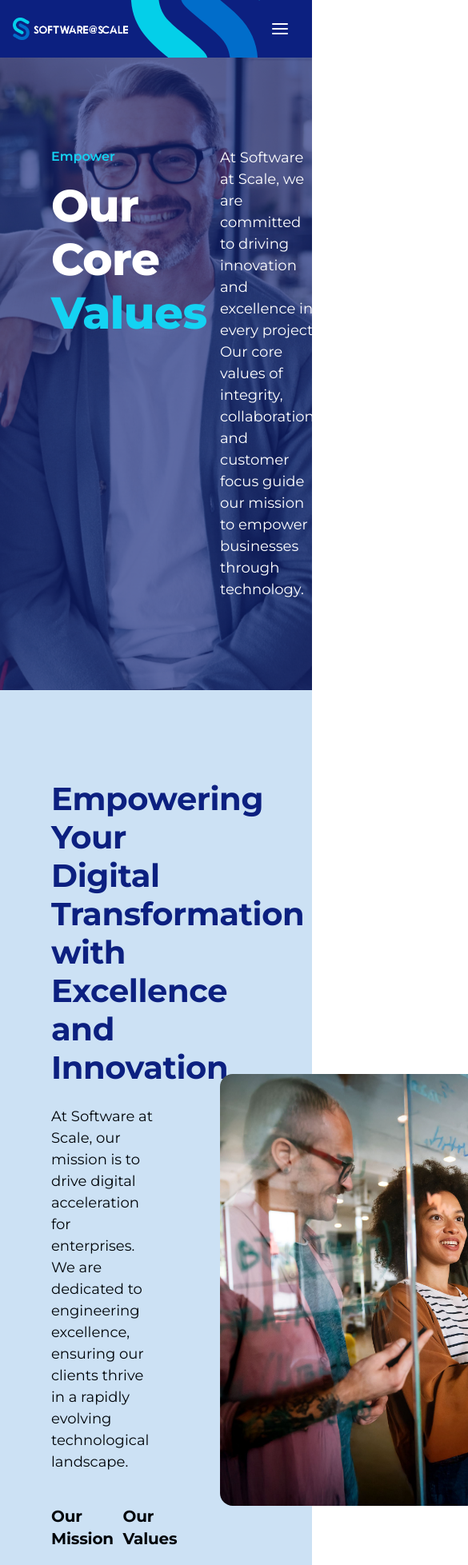
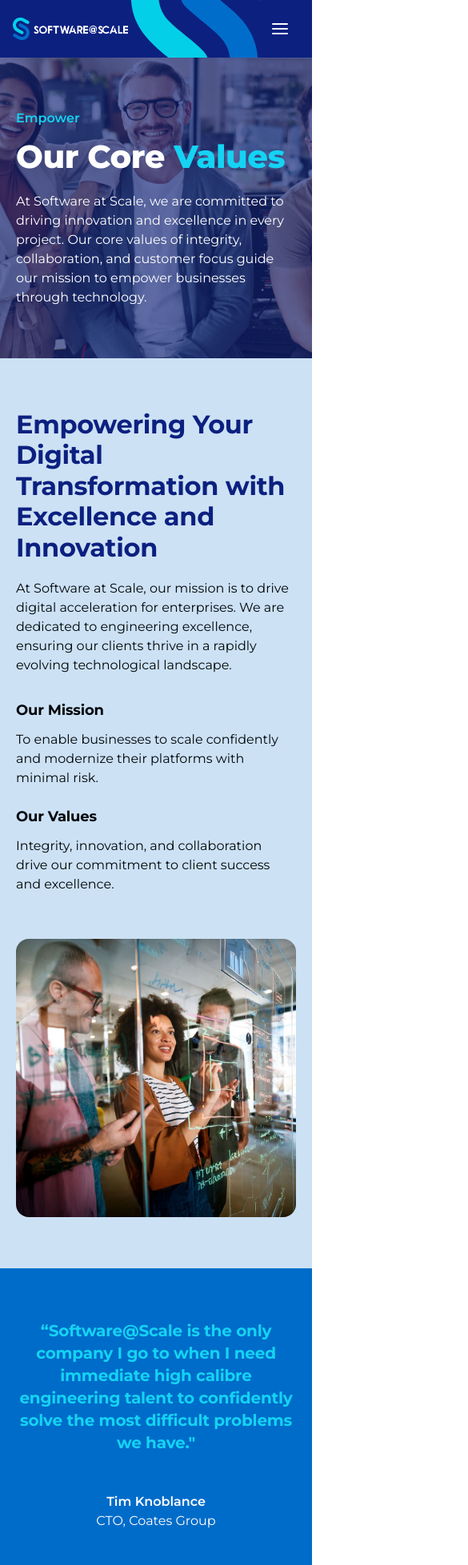
Before and after one commit to Cameron-p-Carter/sasrsitre, a Next.js app: page /core-values in a window 390 px wide. Shown: the top 1957 px of the page at 80% size, 585 px wide, since content can reach past the window. Built offline with nearby package versions, Linux system fonts and the light colour scheme.

Commit message:
finished core values responsive

```diff
--- a/app/components/CoreValuesGridSection.tsx
+++ b/app/components/CoreValuesGridSection.tsx
@@ -25,22 +25,22 @@ const CoreValuesGridSection = () => {
   ];
 
   return (
-    <section className="bg-[#cce1f4] px-16 py-28 w-full">
-      <div className="max-w-[1280px] mx-auto flex flex-col gap-[80px] items-center">
+    <section className="bg-[#cce1f4] px-5 md:px-16 py-16 md:py-28 w-full">
+      <div className="max-w-[1280px] mx-auto flex flex-col gap-12 md:gap-[80px] items-center">
         {/* Section Title and Description */}
-        <div className="flex flex-col gap-4 items-center max-w-[768px] w-full text-center">
-          <h2 className="font-bold text-[#0c2080] text-[48px] leading-[1.2] tracking-[-0.48px] w-full">
+        <div className="flex flex-col gap-5 md:gap-4 items-center max-w-[768px] w-full text-center">
+          <h2 className="font-bold text-[#0c2080] text-[36px] md:text-[48px] leading-[1.2] tracking-[-0.36px] md:tracking-[-0.48px] w-full">
             Our Core Values Shape Our Success
           </h2>
-          <p className="font-normal text-lg leading-[1.5] text-[#00050a] w-full">
+          <p className="font-normal text-base md:text-lg leading-[1.5] text-[#00050a] w-full">
             At Software at Scale, our core values are the foundation of our culture. They inspire us to deliver exceptional results and foster strong partnerships.
           </p>
         </div>
 
-        {/* Core Values Grid (Desktop: 3 Columns) */}
-        <div className="flex gap-12 w-full">
+        {/* Core Values Grid (Mobile: Stacked, Desktop: 3 Columns) */}
+        <div className="flex flex-col md:flex-row gap-12 md:gap-12 w-full">
           {values.map((value, index) => (
-            <div key={index} className="flex flex-col gap-6 items-center w-1/3 text-center">
+            <div key={index} className="flex flex-col gap-5 md:gap-6 items-center w-full md:w-1/3 text-center">
               {/* Icon */}
               <div className="relative w-12 h-12 shrink-0">
                 <Image
@@ -52,8 +52,8 @@ const CoreValuesGridSection = () => {
               </div>
 
               {/* Content */}
-              <div className="flex flex-col gap-6 items-center text-[#00050a] w-full">
-                <h3 className="font-bold text-[32px] leading-[1.3] tracking-[-0.32px] w-full">
+              <div className="flex flex-col gap-5 md:gap-6 items-center text-[#00050a] w-full">
+                <h3 className="font-bold text-[24px] md:text-[32px] leading-[1.3] tracking-[-0.24px] md:tracking-[-0.32px] w-full">
                   {value.title}
                 </h3>
                 <p className="font-normal text-base leading-[1.5] w-full">
--- a/app/components/CoreValuesMissionSection.tsx
+++ b/app/components/CoreValuesMissionSection.tsx
@@ -4,27 +4,27 @@ const BACKGROUND_IMAGE_SRC = "/images/placeholder/placeholder10.jpg";
 
 const CoreValuesMissionSection = () => {
   return (
-    <section className="bg-[#cce1f4] px-16 py-28 w-full">
+    <section className="bg-[#cce1f4] px-5 md:px-16 py-16 md:py-28 w-full">
       <div className="max-w-[1280px] mx-auto">
-        {/* Desktop Layout: Two Columns */}
-        <div className="flex gap-[80px] items-center w-full">
-          {/* Left Column: Content */}
-          <div className="flex flex-col gap-8 w-1/2">
-            <div className="flex flex-col gap-6 w-full">
-              <h2 className="font-bold text-[#0c2080] text-[40px] leading-[1.2] tracking-[-0.4px] w-full">
+        {/* Responsive Layout: Mobile (Single Column, Image at bottom) / Desktop (Two Columns) */}
+        <div className="flex flex-col md:flex-row gap-12 md:gap-[80px] items-center w-full">
+          {/* Left Column: Content (Mobile: Full Width, Desktop: 1/2 Width) */}
+          <div className="flex flex-col gap-6 md:gap-8 w-full md:w-1/2 order-1">
+            <div className="flex flex-col gap-5 md:gap-6 w-full">
+              <h2 className="font-bold text-[#0c2080] text-[32px] md:text-[40px] leading-[1.2] tracking-[-0.32px] md:tracking-[-0.4px] w-full">
                 Empowering Your Digital Transformation with Excellence and Innovation
               </h2>
-              <p className="font-normal text-lg leading-[1.5] text-[#00050a] w-full">
+              <p className="font-normal text-base md:text-lg leading-[1.5] text-[#00050a] w-full">
                 At Software at Scale, our mission is to drive digital acceleration for enterprises. We are dedicated to engineering excellence, ensuring our clients thrive in a rapidly evolving technological landscape.
               </p>
             </div>
 
-            {/* Mission and Values List */}
+            {/* Mission and Values List (Mobile: Stacks vertically) */}
             <div className="flex flex-col gap-4 w-full">
-              <div className="flex gap-6 items-start py-2 w-full">
+              <div className="flex flex-col md:flex-row gap-6 items-start py-2 w-full">
                 {/* Mission Item */}
-                <div className="flex flex-col gap-4 w-1/2 text-[#00050a]">
-                  <h3 className="font-bold text-[20px] leading-[1.4] tracking-[-0.2px] w-full">
+                <div className="flex flex-col gap-3 md:gap-4 w-full md:w-1/2 text-[#00050a]">
+                  <h3 className="font-bold text-[18px] md:text-[20px] leading-[1.4] tracking-[-0.18px] md:tracking-[-0.2px] w-full">
                     Our Mission
                   </h3>
                   <p className="font-normal text-base leading-[1.5] w-full">
@@ -33,8 +33,8 @@ const CoreValuesMissionSection = () => {
                 </div>
 
                 {/* Values Item */}
-                <div className="flex flex-col gap-4 w-1/2 text-[#00050a]">
-                  <h3 className="font-bold text-[20px] leading-[1.4] tracking-[-0.2px] w-full">
+                <div className="flex flex-col gap-3 md:gap-4 w-full md:w-1/2 text-[#00050a]">
+                  <h3 className="font-bold text-[18px] md:text-[20px] leading-[1.4] tracking-[-0.18px] md:tracking-[-0.2px] w-full">
                     Our Values
                   </h3>
                   <p className="font-normal text-base leading-[1.5] w-full">
@@ -45,8 +45,8 @@ const CoreValuesMissionSection = () => {
             </div>
           </div>
 
-          {/* Right Column: Image */}
-          <div className="relative rounded-2xl shrink-0 w-[540px] h-[540px]">
+          {/* Right Column: Image (Mobile: Full Width, Desktop: 1/2 Width) */}
+          <div className="relative rounded-2xl shrink-0 w-full h-[348px] md:w-1/2 md:h-[540px] order-2 md:order-2">
             <Image
               src={BACKGROUND_IMAGE_SRC}
               alt="Placeholder Image"
--- a/app/components/CoreValuesSection.tsx
+++ b/app/components/CoreValuesSection.tsx
@@ -21,24 +21,24 @@ const CoreValuesSection = () => {
         <div className="absolute inset-0 bg-[#0c2080] opacity-60" />
       </div>
 
-      {/* Content Container (Desktop Layout) */}
-      <div className="relative z-10 box-border flex flex-col gap-[80px] items-center px-16 py-28 w-full">
-        <div className="flex flex-col gap-[80px] items-start max-w-[1280px] mx-auto w-full">
-          <div className="flex gap-[80px] items-start w-full">
-            {/* Left Column: Tagline and Title */}
-            <div className="flex flex-col gap-4 w-1/2 flex-shrink-0">
+      {/* Content Container */}
+      <div className="relative z-10 box-border flex flex-col gap-12 md:gap-[80px] items-center px-5 md:px-16 py-16 md:py-28 w-full">
+        <div className="flex flex-col gap-5 md:gap-[80px] items-start max-w-[1280px] mx-auto w-full">
+          <div className="flex flex-col md:flex-row gap-5 md:gap-[80px] items-start w-full">
+            {/* Left Column: Tagline and Title (Mobile: Full Width, Desktop: 1/2 Width) */}
+            <div className="flex flex-col gap-3 md:gap-4 w-full md:w-1/2 flex-shrink-0">
               <p className="font-semibold text-base leading-[1.5] text-[#14d3f3] whitespace-pre">
                 Empower
               </p>
-              <h1 className="font-extrabold text-white text-[56px] leading-[1.2] tracking-[-0.56px]">
+              <h1 className="font-extrabold text-white text-[40px] md:text-[56px] leading-[1.2] tracking-[-0.4px] md:tracking-[-0.56px]">
                 <span>Our Core </span>
                 <span className="text-[#14d3f3]">Values</span>
               </h1>
             </div>
 
-            {/* Right Column: Description */}
-            <div className="flex flex-col gap-8 w-1/2">
-              <p className="font-normal text-lg leading-[1.5] text-white">
+            {/* Right Column: Description (Mobile: Full Width, Desktop: 1/2 Width) */}
+            <div className="flex flex-col gap-6 md:gap-8 w-full md:w-1/2">
+              <p className="font-normal text-base md:text-lg leading-[1.5] text-white">
                 At Software at Scale, we are committed to driving innovation and excellence in every project. Our core values of integrity, collaboration, and customer focus guide our mission to empower businesses through technology.
               </p>
             </div>
--- a/app/components/CoreValuesTestimonialSection.tsx
+++ b/app/components/CoreValuesTestimonialSection.tsx
@@ -1,15 +1,15 @@
 const CoreValuesTestimonialSection = () => {
   return (
-    <section className="bg-[#006cc9] px-16 py-28 w-full">
+    <section className="bg-[#006cc9] px-5 md:px-16 py-16 md:py-28 w-full">
       <div className="max-w-[1280px] mx-auto">
-        <div className="flex flex-col gap-8 items-center max-w-[768px] mx-auto w-full">
+        <div className="flex flex-col gap-12 md:gap-8 items-center max-w-[768px] mx-auto w-full">
           {/* Testimonial Quote */}
-          <p className="font-bold text-[#14d3f3] text-[24px] leading-[1.4] text-center tracking-[-0.24px] w-full">
+          <p className="font-bold text-[#14d3f3] text-[20px] md:text-[24px] leading-[1.4] text-center tracking-[-0.2px] md:tracking-[-0.24px] w-full">
             {`“Software@Scale is the only company I go to when I need immediate high calibre engineering talent to confidently solve the most difficult problems we have."`}
           </p>
 
           {/* Avatar/Attribution */}
-          <div className="flex flex-col gap-4 items-center w-[300px]">
+          <div className="flex flex-col gap-4 items-center w-full max-w-[300px]">
             <div className="flex flex-col items-center leading-[1.5] text-white text-base text-center w-full">
               <p className="font-semibold w-full">
                 Tim Knoblance
```
